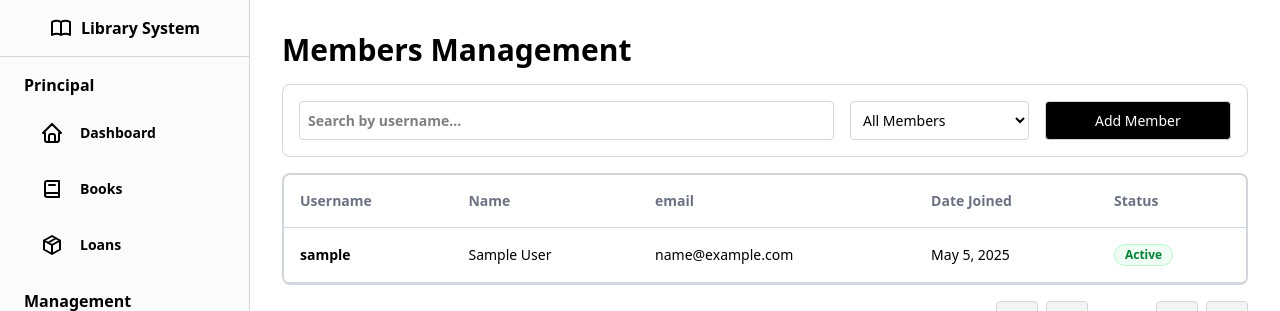
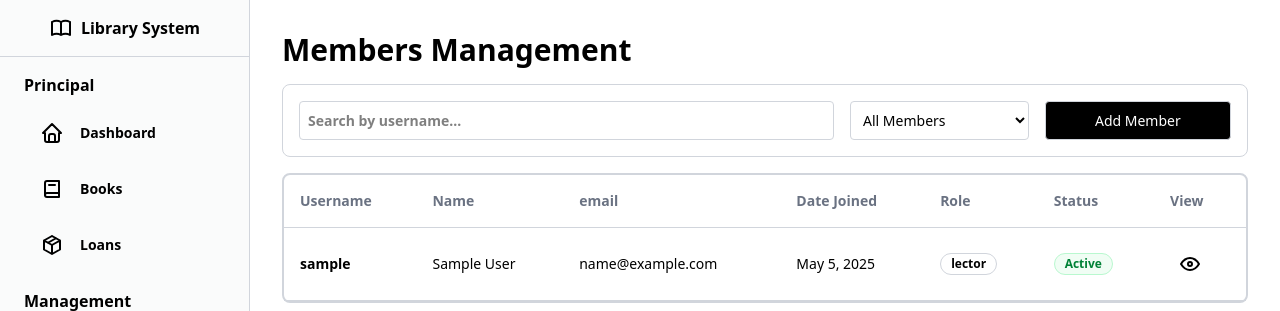
Before and after one commit to DarkMalk/django-gestion-biblioteca, a Django app: template app/templates/pages/members.html in a window 1280 px wide. Shown: the top 311 px of the page. Run offline with Django 5.2, Linux system fonts and the light colour scheme; the template is opened without the code that fills it: values that come from a table or form of the project are taken from there, others are empty; the visitor is signed in with stand-in values (Sample User, id 1); data comes from the database, SQL or seed files in the repository; style sheets or scripts are compiled from the project's sources; parts of the project's set-up code (start-up, migrations or seed data) failed here and were passed over.

Commit message:
Add members management view and template with role display and pagination

```diff
--- a/app/templates/pages/members.html
+++ b/app/templates/pages/members.html
@@ -35,7 +35,9 @@
               <th class="p-4">Name</th>
               <th class="p-4">email</th>
               <th class="p-4">Date Joined</th>
+              <th class="p-4">Role</th>
               <th class="p-4">Status</th>
+              <th class="p-4">View</th>
             </tr>
           </thead>
           <tbody>
@@ -46,6 +48,9 @@
                 <td class="p-4">{{ member.email }}</td>
                 <td class="p-4">{{ member.date_joined|date:"M j, Y" }}</td>
                 <td class="p-4">
+                  <div class="border border-gray-300 px-2.5 py-0.5 rounded-full w-fit text-xs font-bold">{{ member.role }}</div>
+                </td>
+                <td class="p-4">
                   {% if member.is_active %}
                     <div class="border border-green-200 px-2.5 py-0.5 rounded-full w-fit text-xs font-bold text-green-700 bg-green-50">
                       Active
@@ -55,6 +60,13 @@
                       Suspended
                     </div>
                   {% endif %}
+                </td>
+                <td class="p-4">
+                  <a href="{% url "view_member" member.id %}"
+                     title="Ir a ver el miembro {{ member.first_name }} {{ member.last_name }}"
+                     class="flex w-fit p-2 hover:bg-black/20 rounded transition-colors">
+                    {% include "icons/eye.html" %}
+                  </a>
                 </td>
               </tr>
             {% endfor %}
--- a/app/views/__init__.py
+++ b/app/views/__init__.py
@@ -2,4 +2,4 @@ from .index import index
 from .books import new_book, books, view_book, edit_book
 from .loans import loans, new_loan
 from .auth import login, register, logout
-from .members import members
+from .members import members, view_member
--- /dev/null
+++ b/app/views/members/__init__.py
@@ -0,0 +1,2 @@
+from .members import members
+from .view_member import view_member
--- a/app/views/members.py
+++ b/app/views/members/members.py
@@ -1,7 +1,7 @@
+from django.contrib.auth.decorators import login_required
+from django.core.paginator import Paginator
 from django.shortcuts import render
-from django.contrib.auth.decorators import login_required
-from ..models import User
-from django.core.paginator import Paginator
+from ...models import User
 
 
 @login_required
--- /dev/null
+++ b/app/views/members/view_member.py
@@ -0,0 +1,5 @@
+from django.http import HttpResponse
+
+
+def view_member(request, member_id):
+    return HttpResponse(f"Viewing member with ID: {member_id}")
```
